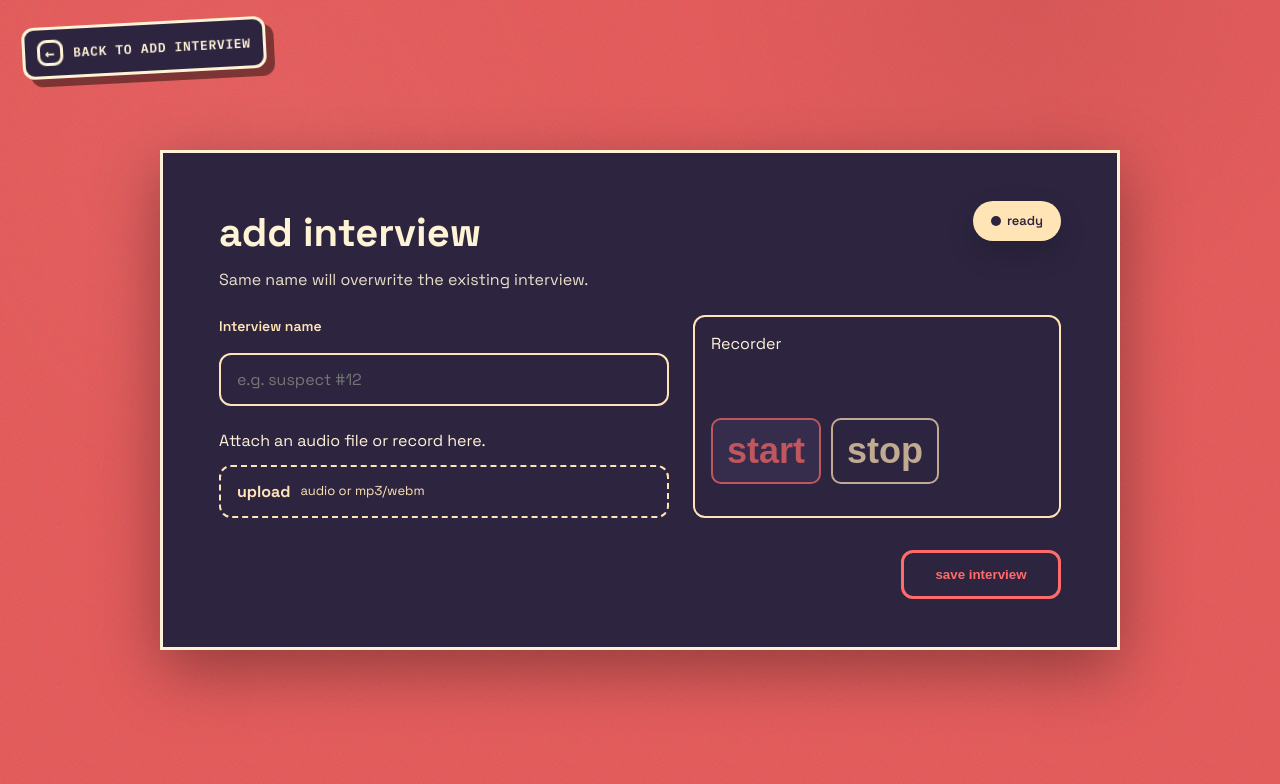
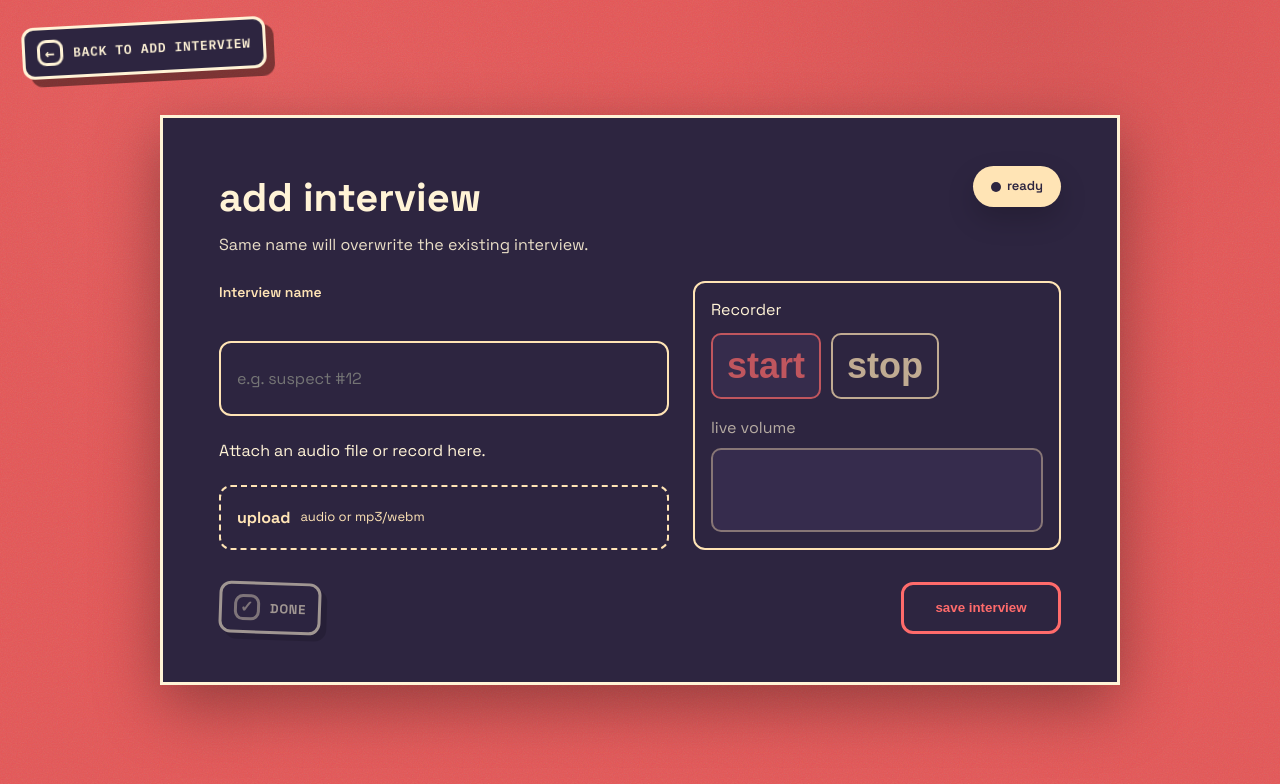
Before and after one commit to MauroDruwel/Murder-At-Midnight, a React (Vite) app in the folder frontend/: page /add-interview/new in a window 1280 px wide. Shown: the top 784 px of the page. Built offline with nearby package versions, Linux system fonts and the light colour scheme; no server answers.

Commit message:
Push idk what changed

```diff
--- a/frontend/src/add-interview.jsx
+++ b/frontend/src/add-interview.jsx
@@ -1,11 +1,19 @@
 import { useEffect, useMemo, useRef, useState } from 'react';
+import { useNavigate } from 'react-router-dom';
 import './components/terminal.css';
 
 const API_BASE = import.meta.env.VITE_API_BASE ?? 'http://localhost:8000';
 
 export default function AddInterview() {
+  const navigate = useNavigate();
   const mediaRecorderRef = useRef(null);
   const audioChunksRef = useRef([]);
+  const micStreamRef = useRef(null);
+  const audioCtxRef = useRef(null);
+  const analyserRef = useRef(null);
+  const analyserDataRef = useRef(null);
+  const rafRef = useRef(null);
+  const canvasRef = useRef(null);
   const [name, setName] = useState('');
   const [file, setFile] = useState(null);
   const [audioUrl, setAudioUrl] = useState('');
@@ -14,15 +22,139 @@ export default function AddInterview() {
   const [error, setError] = useState('');
   const [isSaving, setIsSaving] = useState(false);
   const [transcript, setTranscript] = useState('');
+  const [analysisState, setAnalysisState] = useState('idle'); // idle | running | success | error
 
   useEffect(() => {
     return () => {
       if (mediaRecorderRef.current && mediaRecorderRef.current.state !== 'inactive') {
         mediaRecorderRef.current.stop();
       }
+      if (micStreamRef.current) {
+        micStreamRef.current.getTracks().forEach((t) => t.stop());
+        micStreamRef.current = null;
+      }
+      if (rafRef.current) {
+        cancelAnimationFrame(rafRef.current);
+        rafRef.current = null;
+      }
+      if (audioCtxRef.current) {
+        audioCtxRef.current.close?.();
+        audioCtxRef.current = null;
+      }
+      analyserRef.current = null;
+      analyserDataRef.current = null;
       if (audioUrl) URL.revokeObjectURL(audioUrl);
     };
   }, [audioUrl]);
+
+  const stopVisualizer = () => {
+    if (rafRef.current) {
+      cancelAnimationFrame(rafRef.current);
+      rafRef.current = null;
+    }
+    if (audioCtxRef.current) {
+      audioCtxRef.current.close?.();
+      audioCtxRef.current = null;
+    }
+    analyserRef.current = null;
+    analyserDataRef.current = null;
+
+    const canvas = canvasRef.current;
+    if (canvas) {
+      const ctx = canvas.getContext('2d');
+      if (ctx) ctx.clearRect(0, 0, canvas.width, canvas.height);
+    }
+  };
+
+  const startVisualizer = (stream) => {
+    // No-op if unsupported
+    const AudioContextImpl = window.AudioContext || window.webkitAudioContext;
+    if (!AudioContextImpl) return;
+
+    stopVisualizer();
+
+    const audioCtx = new AudioContextImpl();
+    const analyser = audioCtx.createAnalyser();
+    analyser.fftSize = 512;
+    analyser.smoothingTimeConstant = 0.85;
+
+    const source = audioCtx.createMediaStreamSource(stream);
+    source.connect(analyser);
+
+    const data = new Uint8Array(analyser.frequencyBinCount);
+    audioCtxRef.current = audioCtx;
+    analyserRef.current = analyser;
+    analyserDataRef.current = data;
+
+    const canvas = canvasRef.current;
+    if (!canvas) return;
+    const ctx = canvas.getContext('2d');
+    if (!ctx) return;
+
+    const resizeCanvasToDisplaySize = () => {
+      const dpr = window.devicePixelRatio || 1;
+      const rect = canvas.getBoundingClientRect();
+      const width = Math.max(1, Math.floor(rect.width * dpr));
+      const height = Math.max(1, Math.floor(rect.height * dpr));
+      if (canvas.width !== width || canvas.height !== height) {
+        canvas.width = width;
+        canvas.height = height;
+      }
+      return { width, height, dpr };
+    };
+
+    const draw = () => {
+      const currentAnalyser = analyserRef.current;
+      const currentData = analyserDataRef.current;
+      if (!currentAnalyser || !currentData) return;
+
+      const { width, height } = resizeCanvasToDisplaySize();
+
+      currentAnalyser.getByteFrequencyData(currentData);
+
+      ctx.clearRect(0, 0, width, height);
+
+      // Background
+      ctx.fillStyle = 'rgba(255, 243, 214, 0.06)';
+      ctx.fillRect(0, 0, width, height);
+
+      const bars = 28;
+      const gap = Math.max(2, Math.floor(width * 0.006));
+      const barWidth = Math.max(2, Math.floor((width - gap * (bars - 1)) / bars));
+      const maxBarHeight = Math.floor(height * 0.82);
+
+      // Map frequency bins -> bars by averaging slices
+      const bins = currentData.length;
+      const slice = Math.max(1, Math.floor(bins / bars));
+
+      for (let i = 0; i < bars; i++) {
+        const start = i * slice;
+        const end = Math.min(bins, start + slice);
+
+        let sum = 0;
+        for (let j = start; j < end; j++) sum += currentData[j];
+        const avg = sum / Math.max(1, end - start);
+        const normalized = Math.min(1, avg / 255);
+
+        // Slight emphasis for speech band without overthinking it
+        const shaped = Math.pow(normalized, 1.6);
+        const barHeight = Math.max(3, Math.floor(shaped * maxBarHeight));
+
+        const x = i * (barWidth + gap);
+        const y = height - barHeight;
+
+        // Purple bars with cream highlight
+        ctx.fillStyle = 'rgba(255, 243, 214, 0.22)';
+        ctx.fillRect(x, y, barWidth, barHeight);
+        ctx.fillStyle = 'rgba(255, 243, 214, 0.52)';
+        ctx.fillRect(x, y, barWidth, Math.max(2, Math.floor(barHeight * 0.18)));
+      }
+
+      rafRef.current = requestAnimationFrame(draw);
+    };
+
+    rafRef.current = requestAnimationFrame(draw);
+  };
 
   const safeFileName = useMemo(() => {
     if (!name.trim()) return 'recording.webm';
@@ -37,9 +169,12 @@ export default function AddInterview() {
     }
     try {
       const stream = await navigator.mediaDevices.getUserMedia({ audio: true });
+      micStreamRef.current = stream;
       const mediaRecorder = new MediaRecorder(stream, { mimeType: 'audio/webm' });
       mediaRecorderRef.current = mediaRecorder;
       audioChunksRef.current = [];
+
+      startVisualizer(stream);
 
       mediaRecorder.ondataavailable = (event) => {
         if (event.data.size > 0) audioChunksRef.current.push(event.data);
@@ -51,6 +186,8 @@ export default function AddInterview() {
         setAudioUrl(url);
         setRecordingState('recorded');
         stream.getTracks().forEach((t) => t.stop());
+        micStreamRef.current = null;
+        stopVisualizer();
       };
 
       mediaRecorder.start();
@@ -73,14 +210,20 @@ export default function AddInterview() {
     setError('');
     const picked = evt.target.files?.[0];
     if (!picked) return;
+    stopVisualizer();
     setFile(picked);
     setAudioUrl(URL.createObjectURL(picked));
     setRecordingState('recorded');
     setStatus('file ready');
   };
 
+  const done = () => {
+    navigate('/add-interview');
+  };
+
   const submit = async () => {
     setError('');
+    setAnalysisState('idle');
     if (!name.trim()) {
       setError('Name is required.');
       return;
@@ -109,6 +252,7 @@ export default function AddInterview() {
 
       // Immediately trigger guilt analysis in the background
       setStatus('analyzing...');
+      setAnalysisState('running');
       try {
         const analyzeForm = new FormData();
         analyzeForm.append('name', name.trim());
@@ -121,19 +265,24 @@ export default function AddInterview() {
           throw new Error(analyzeData.error || 'Analysis failed');
         }
         setStatus('saved & analyzed');
+        setAnalysisState('success');
       } catch (anErr) {
         // Keep the save success but surface analysis issue
         setStatus('saved (analysis failed)');
+        setAnalysisState('error');
         setError(anErr.message || 'Analysis failed');
       }
     } catch (err) {
       setError(err.message || 'Failed to save interview');
       setStatus('ready');
       setTranscript('');
+      setAnalysisState('idle');
     } finally {
       setIsSaving(false);
     }
   };
+
+  const canFinish = !isSaving && (analysisState === 'success' || analysisState === 'error');
 
   return (
     <div className="terminal-page">
@@ -235,6 +384,28 @@ export default function AddInterview() {
               </button>
             </div>
 
+            <div style={{ display: 'grid', gap: '8px', marginTop: '6px' }}>
+              <p className="log-line log-info" style={{ margin: 0, opacity: recordingState === 'recording' ? 1 : 0.65 }}>
+                live volume
+              </p>
+              <div
+                style={{
+                  borderRadius: '10px',
+                  border: '2px solid rgba(255, 228, 181, 0.55)',
+                  background: '#3a2f52',
+                  padding: '8px',
+                  opacity: recordingState === 'recording' ? 1 : 0.75,
+                }}
+              >
+                <canvas
+                  ref={canvasRef}
+                  style={{ width: '100%', height: '64px', display: 'block' }}
+                  aria-label="Microphone volume visualizer"
+                  role="img"
+                />
+              </div>
+            </div>
+
             {audioUrl && (
               <div style={{ display: 'grid', gap: '6px' }}>
                 <p className="log-line log-info" style={{ margin: 0 }}>Preview</p>
@@ -249,6 +420,18 @@ export default function AddInterview() {
         )}
 
         <div style={{ display: 'flex', justifyContent: 'flex-end', gap: '12px', marginTop: '8px' }}>
+          <button
+            type="button"
+            onClick={done}
+            className="mam-action-btn"
+            style={{ marginRight: 'auto' }}
+            disabled={!canFinish}
+            aria-disabled={!canFinish}
+            title={!canFinish ? 'Finish is available after analysis completes' : 'Done'}
+          >
+            <span className="mam-action-btn__arrow" aria-hidden="true">✓</span>
+            <span className="mam-action-btn__label">done</span>
+          </button>
           <button
             onClick={submit}
             disabled={isSaving}
--- a/frontend/src/components/BackButton.jsx
+++ b/frontend/src/components/BackButton.jsx
@@ -1,10 +1,18 @@
 import { useCallback } from 'react';
 import { useNavigate } from 'react-router-dom';
 
-export default function BackButton({ label = 'Back', fallbackTo = '/' }) {
+export default function BackButton({
+  label = 'Back',
+  to = null,
+  fallbackTo = '/',
+}) {
   const navigate = useNavigate();
 
   const goBack = useCallback(() => {
+    if (to) {
+      navigate(to);
+      return;
+    }
     // If the user deep-linked into a page, history.back() may leave the site.
     // We prefer an in-app fallback in that case.
     if (typeof window !== 'undefined' && window.history.length <= 1) {
@@ -12,7 +20,7 @@ export default function BackButton({ label = 'Back', fallbackTo = '/' }) {
       return;
     }
     navigate(-1);
-  }, [navigate, fallbackTo]);
+  }, [navigate, to, fallbackTo]);
 
   return (
     <button
--- a/frontend/src/index.css
+++ b/frontend/src/index.css
@@ -117,3 +117,80 @@ a {
     font-size: 12px;
   }
 }
+
+.mam-action-btn {
+  display: inline-flex;
+  align-items: center;
+  gap: 10px;
+
+  padding: 10px 12px;
+  border-radius: 12px;
+  border: 3px solid #fff3d6;
+  background: #2d2540;
+  color: #fff3d6;
+
+  font-family: inherit;
+  font-weight: 800;
+  letter-spacing: 0.05em;
+  text-transform: uppercase;
+
+  transform: rotate(2deg);
+  box-shadow: 8px 8px 0 rgba(0, 0, 0, 0.45);
+  cursor: pointer;
+  user-select: none;
+  transition: transform 120ms ease, box-shadow 120ms ease, background 120ms ease;
+}
+
+.mam-action-btn:hover {
+  transform: rotate(2deg) translate(-2px, -2px);
+  box-shadow: 10px 10px 0 rgba(0, 0, 0, 0.5);
+  background: #3a2f52;
+}
+
+.mam-action-btn:disabled,
+.mam-action-btn[aria-disabled="true"] {
+  opacity: 0.55;
+  cursor: not-allowed;
+  transform: rotate(2deg);
+  box-shadow: 6px 6px 0 rgba(0, 0, 0, 0.25);
+  background: rgba(45, 37, 64, 0.75);
+}
+
+.mam-action-btn:disabled:hover,
+.mam-action-btn[aria-disabled="true"]:hover {
+  transform: rotate(2deg);
+  box-shadow: 6px 6px 0 rgba(0, 0, 0, 0.25);
+  background: rgba(45, 37, 64, 0.75);
+}
+
+.mam-action-btn:disabled .mam-action-btn__arrow,
+.mam-action-btn[aria-disabled="true"] .mam-action-btn__arrow {
+  opacity: 0.7;
+}
+
+.mam-action-btn:active {
+  transform: rotate(2deg) translate(0, 0);
+  box-shadow: 6px 6px 0 rgba(0, 0, 0, 0.45);
+}
+
+.mam-action-btn:focus-visible {
+  outline: 3px solid rgba(34, 197, 94, 0.8);
+  outline-offset: 3px;
+}
+
+.mam-action-btn__arrow {
+  display: inline-flex;
+  align-items: center;
+  justify-content: center;
+  width: 26px;
+  height: 26px;
+  border-radius: 9px;
+  border: 3px solid #fff3d6;
+  font-size: 16px;
+  line-height: 1;
+}
+
+.mam-action-btn__label {
+  font-size: 13px;
+  line-height: 1;
+}
```
Also changed, not shown: frontend/src/components/AppFrame.jsx (+8 -8 lines), frontend/src/interviews.jsx (+21 -4 lines), 1 other file (tests, documents, lock files or other folders).
